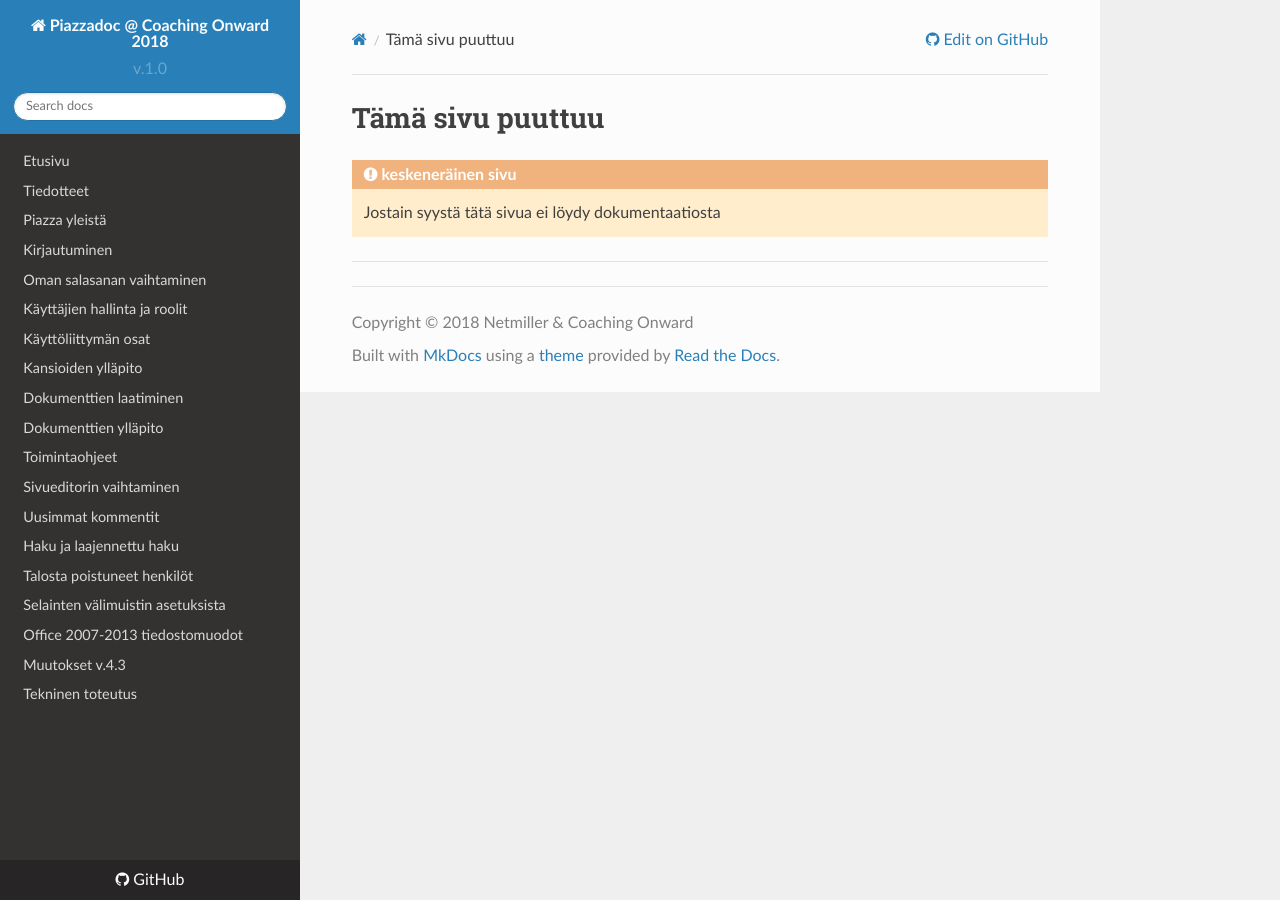
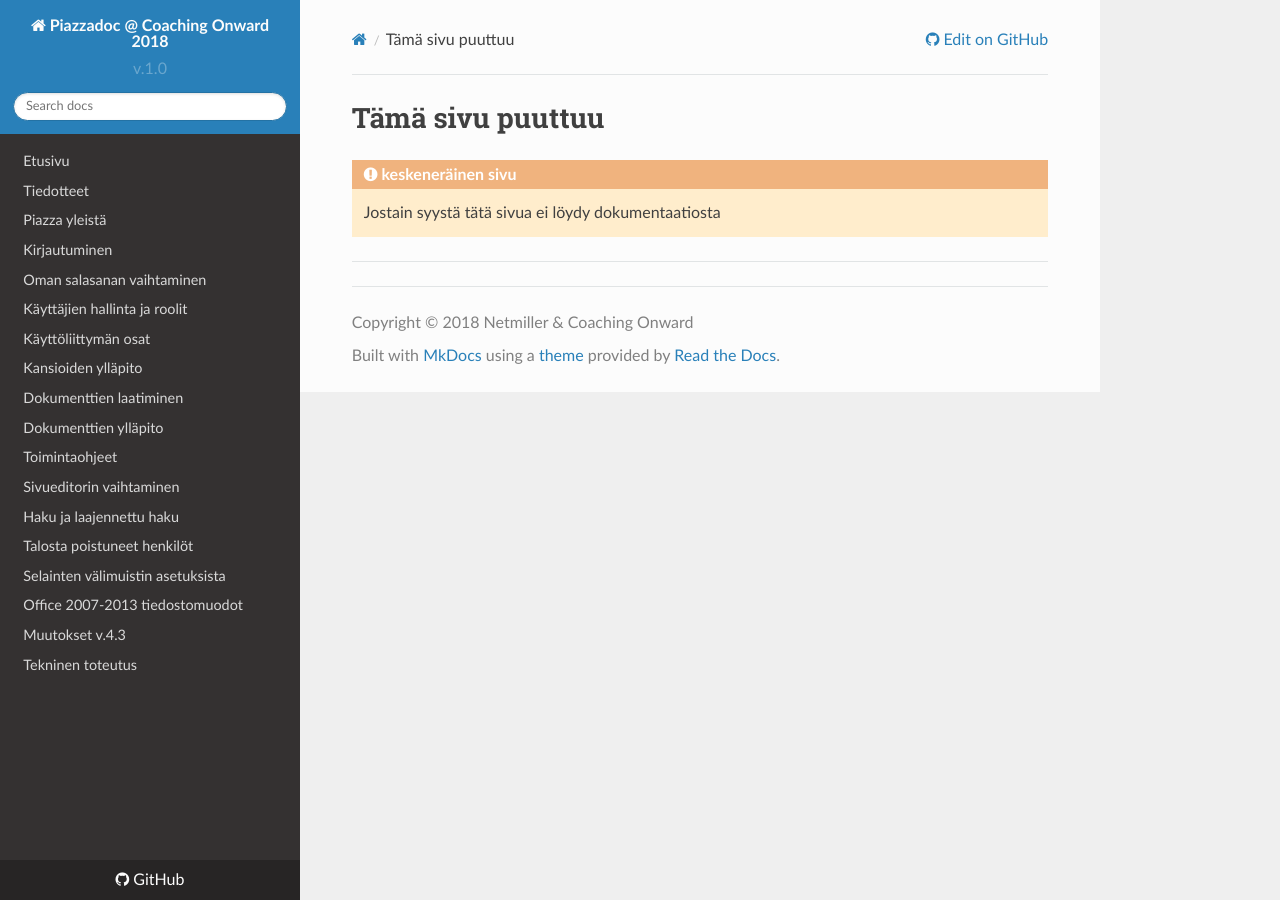
Before and after one commit to netmiller/piazzadoc, an MkDocs documentation site: the page built from sivut/sivu_puuttuu.md, in a window 1280 px wide. Built offline with MkDocs 1.6.1, drawn with Linux system fonts in a browser that asks for light colours; nearby versions of some CDN libraries; old or Windows-style settings are respelled for this version of MkDocs.

Commit message:
Update mkdocs.yml

```diff
--- a/mkdocs.yml
+++ b/mkdocs.yml
@@ -24,7 +24,6 @@ pages:
 - Dokumenttien ylläpito: dokumentin_yllapito.md
 - Toimintaohjeet: toimintaohjeet.md
 - Sivueditorin vaihtaminen: sivueditorit.md
-- Uusimmat kommentit: kommentit.md
 - Haku ja laajennettu haku: hakutoiminnot.md
 - Talosta poistuneet henkilöt: henkilon_poisto.md
 - Selainten välimuistin asetuksista: selainten_asetuksista.md
```
